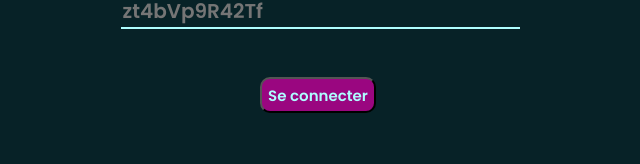
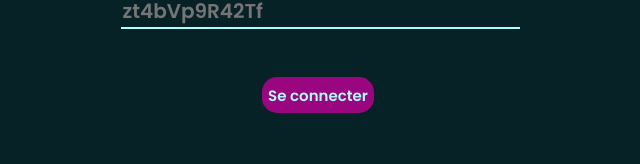
Before and after one commit to charlescosneau/design-system-2022-groupe13, a React (Create React App) app: page / in a window 1280 px wide. Shown: the part 155-319 px from the top of the page, without its empty margins (322-962 px from the left). Built offline with nearby package versions, Linux system fonts and the light colour scheme.

Commit message:
cta last

```diff
--- a/src/screens/Login/components/FormLogIn.jsx
+++ b/src/screens/Login/components/FormLogIn.jsx
@@ -9,7 +9,7 @@ export default function FormLogIn() {
       <form action="" className="container-input-label content">
         <InputField type="text" id="input-email" placeholder='exemple@mail.fr' htmlFor="input-email" labelValue="Email" labelClassName="input-label"/>
         <InputField type="password" id='input-password' placeholder='zt4bVp9R42Tf' htmlFor="input-password" labelValue="Mot de passe" labelClassName="input-label" />
-        <CallToAction link="/home" text="Se connecter" ctaClassName="cta-primary" ctaLabelClassName="cta-primary-label"/>
+        <CallToAction link="/" text="Se connecter" ctaClassName="cta-primary" ctaLabelClassName="cta-primary-label"/>
         <div className='df'>
           <RouterLink to="register" text="Vous n'avez pas de compte ?" routerLinkClassName="router-link" />
           <RouterLink to="/forgotpassword" text="Mot de passe oublié" routerLinkClassName="router-link" />
--- a/src/screens/Register/components/FormRegister.jsx
+++ b/src/screens/Register/components/FormRegister.jsx
@@ -11,7 +11,7 @@ export default function FormRegister() {
         <InputField type="text" id="input-email" placeholder='exemple@mail.fr' labelValue="Email" htmlFor="input-email" labelClassName="input-label" />
         <InputField type="password" id='input-password' placeholder='zt4bVp9R42Tf' labelValue="Mot de passe" htmlFor="input-password" labelClassName="input-label" />
         <InputField type="password" id='input-password-confirm' placeholder='zt4bVp9R42Tf' labelValue="Confirmer votre mot de passe" htmlFor="input-password-confirm" labelClassName="input-label" />
-        <CallToAction link="/home" text="S'enregistrer" ctaClassName="cta-primary" ctaLabelClassName="cta-primary-label" />
+        <CallToAction link="/register" text="S'enregistrer" ctaClassName="cta-primary" ctaLabelClassName="cta-primary-label" />
         <div className='df'>
           <RouterLink to="/" text="Déjà utilisateur ?" routerLinkClassName="router-link" />
         </div>
--- a/src/styles/components/callToAction.css
+++ b/src/styles/components/callToAction.css
@@ -8,7 +8,8 @@
 .cta-primary {
   height: 4.5vh;
   background-color: var(--primary-cta-color);
-  border-radius: 10px;
+  border-radius: 15px;
+  border: none;
 }
 
 .cta-primary:hover {
```
Also changed, not shown: src/screens/ForgotPassword/components/FormForgotPassword.jsx (line endings or trailing spaces).
